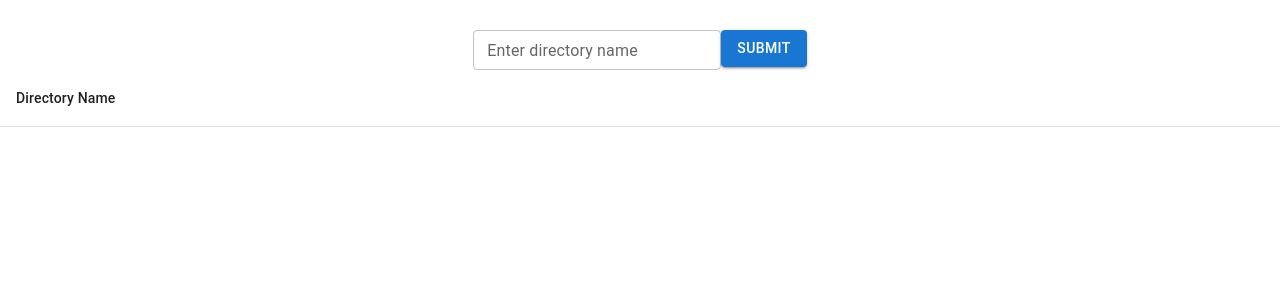
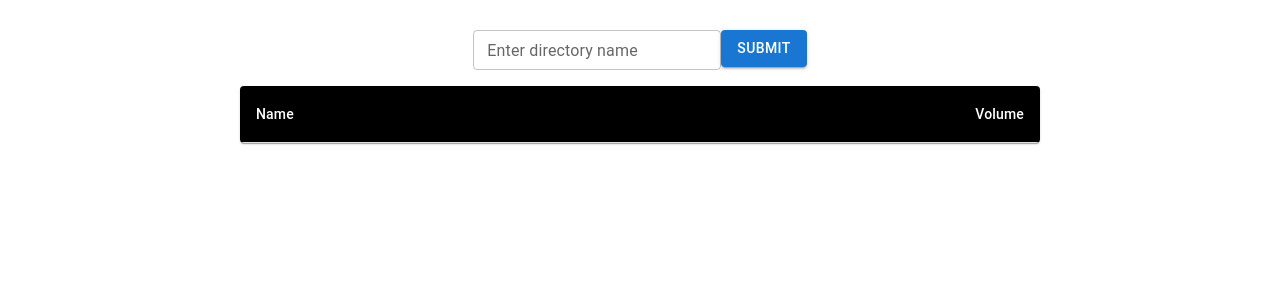
Before and after one commit to gekoparty/reactreaddirs, a React (Create React App) app in the folder frontend/: page / in a window 1280 px wide. Shown: the top 300 px of the page. Built offline with nearby package versions, Linux system fonts and the light colour scheme.

Commit message:
Extracted Table

```diff
--- /dev/null
+++ b/frontend/src/components/directoryTable.js
@@ -0,0 +1,50 @@
+import React from "react";
+import { TableBody, TableHead, TableRow, Table, TableContainer, Paper } from "@mui/material";
+import { styled } from '@mui/material/styles';
+import TableCell, { tableCellClasses } from '@mui/material/TableCell';
+
+
+const StyledTableCell = styled(TableCell)(({ theme }) => ({
+    [`&.${tableCellClasses.head}`]: {
+      backgroundColor: theme.palette.common.black,
+      color: theme.palette.common.white,
+    },
+    [`&.${tableCellClasses.body}`]: {
+      fontSize: 14,
+    },
+  }));
+
+  const StyledTableRow = styled(TableRow)(({ theme }) => ({
+    '&:nth-of-type(odd)': {
+      backgroundColor: theme.palette.action.hover,
+    },
+    // hide last border
+    '&:last-child td, &:last-child th': {
+      border: 0,
+    },
+  }));
+
+
+const DirectoryTable = ({ directories }) => (
+  <TableContainer component={Paper}>
+    <Table sx={{ minWidth: 700 }} aria-label="customized table">
+      <TableHead>
+        <TableRow>
+          <StyledTableCell>Name</StyledTableCell>
+          <StyledTableCell align="right">Volume</StyledTableCell>
+        </TableRow>
+      </TableHead>
+      <TableBody>
+        {directories.map(({ key, name }) => (
+          <StyledTableRow key={key}>
+            <TableCell>{name}</TableCell>
+            <StyledTableCell align="right">1</StyledTableCell>
+          </StyledTableRow>
+
+        ))}
+      </TableBody>
+    </Table>
+  </TableContainer>
+);
+
+export default DirectoryTable;
--- a/frontend/src/components/selectDirectoryForm.js
+++ b/frontend/src/components/selectDirectoryForm.js
@@ -1,13 +1,14 @@
-import React, { useState } from 'react';
-import axios from 'axios';
-import { Formik, Form, Field } from 'formik';
-import Button from '@mui/material/Button';
-import TextField from '@mui/material/TextField';
-import Table from '@mui/material/Table'
+import React, { useState } from "react";
+import axios from "axios";
+import { Formik, Form, Field } from "formik";
+import Button from "@mui/material/Button";
+import TextField from "@mui/material/TextField";
+import { Box, ThemeProvider, createTheme } from '@mui/system';
+import InputLabel  from "@mui/material/InputLabel";
 
-import FormControl from '@mui/material/FormControl';
-import { InputLabel, TableBody,TableHead, TableRow,TableCell } from '@mui/material';
+import FormControl from "@mui/material/FormControl";
 
+import DirectoryTable from "./directoryTable";
 
 
 const SelectDirectoryForm = () => {
@@ -15,9 +16,11 @@ const SelectDirectoryForm = () => {
 
   const handleSubmit = async (values, { setSubmitting }) => {
     try {
-      const response = await axios.post('api/directories', { directory: values.directory });
+      const response = await axios.post("api/directories", {
+        directory: values.directory,
+      });
       setDirectories(response.data.directories);
-      console.log('Directory names:', response.data.directories);
+      console.log("Directory names:", response.data.directories);
     } catch (error) {
       console.error(error);
     } finally {
@@ -26,22 +29,40 @@ const SelectDirectoryForm = () => {
   };
 
 
+  const theme = createTheme({
+    palette: {
+      background: {
+        paper: '#fff',
+      },
+      text: {
+        primary: '#173A5E',
+        secondary: '#46505A',
+      },
+      action: {
+        active: '#001E3C',
+      },
+      success: {
+        dark: '#009688',
+      },
+    },
+  });
+
 
   return (
     <>
       <Formik
         initialValues={{
-        directory: '',
+          directory: "",
         }}
         onSubmit={handleSubmit}
       >
         {({ values, handleChange, isSubmitting }) => (
-        <Form style={{marginTop: "30px"}}>
+          <Form style={{ marginTop: "30px" }}>
             <FormControl>
               <InputLabel htmlFor="directory"></InputLabel>
               <TextField
                 color="warning"
-            size='small'
+                size="small"
                 label="Enter directory name"
                 id="directory"
                 name="directory"
@@ -52,29 +73,26 @@ const SelectDirectoryForm = () => {
             <Button
               variant="contained"
               color="primary"
-          type="submit" disabled={isSubmitting}>
+              type="submit"
+              disabled={isSubmitting}
+            >
               Submit
             </Button>
           </Form>
         )}
       </Formik>
-    <Table>
-    <TableHead>
-      <TableRow>
-        <TableCell>Directory Name</TableCell>
-      </TableRow>
-    </TableHead>
-    <TableBody>
-    {directories.map(({ key, name }) => (
-    <TableRow key={key}>
-      <TableCell>{name}</TableCell>
-    </TableRow>
-  ))}
-    </TableBody>
-  </Table>
+
+      <Box sx={{boxShadow: 1,
+          borderRadius: 2,
+          p: 2,
+          minWidth: 650, maxWidth: 800,
+          margin: "auto"
+          }}>
+      <DirectoryTable directories={directories}/>
+      </Box>
+
     </>
   );
 };
 
-
 export default SelectDirectoryForm;
```
Also changed, not shown: 1 other file (tests, documents, lock files or other folders). Lines whose indentation alone changed are shown as unchanged.
